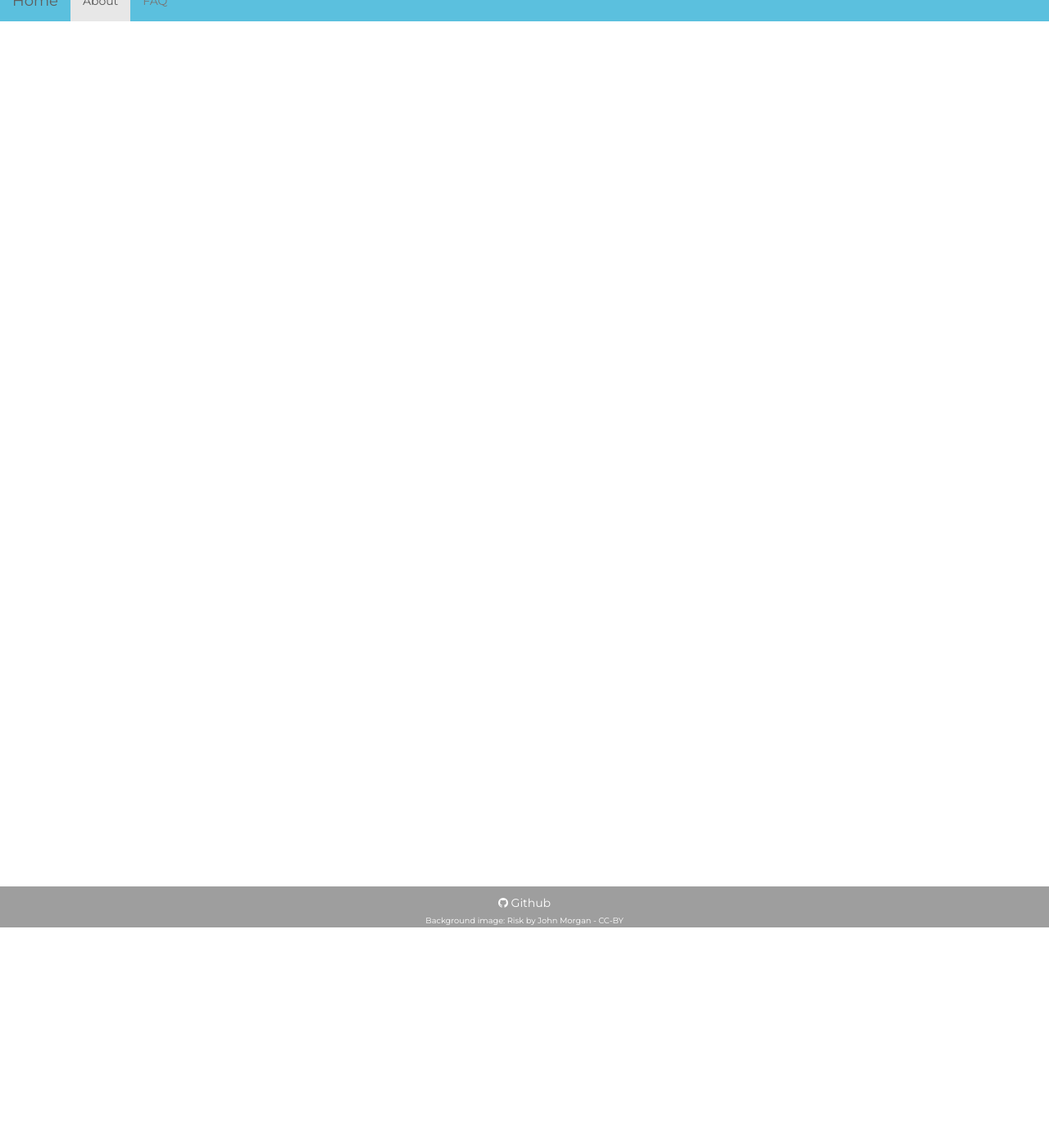
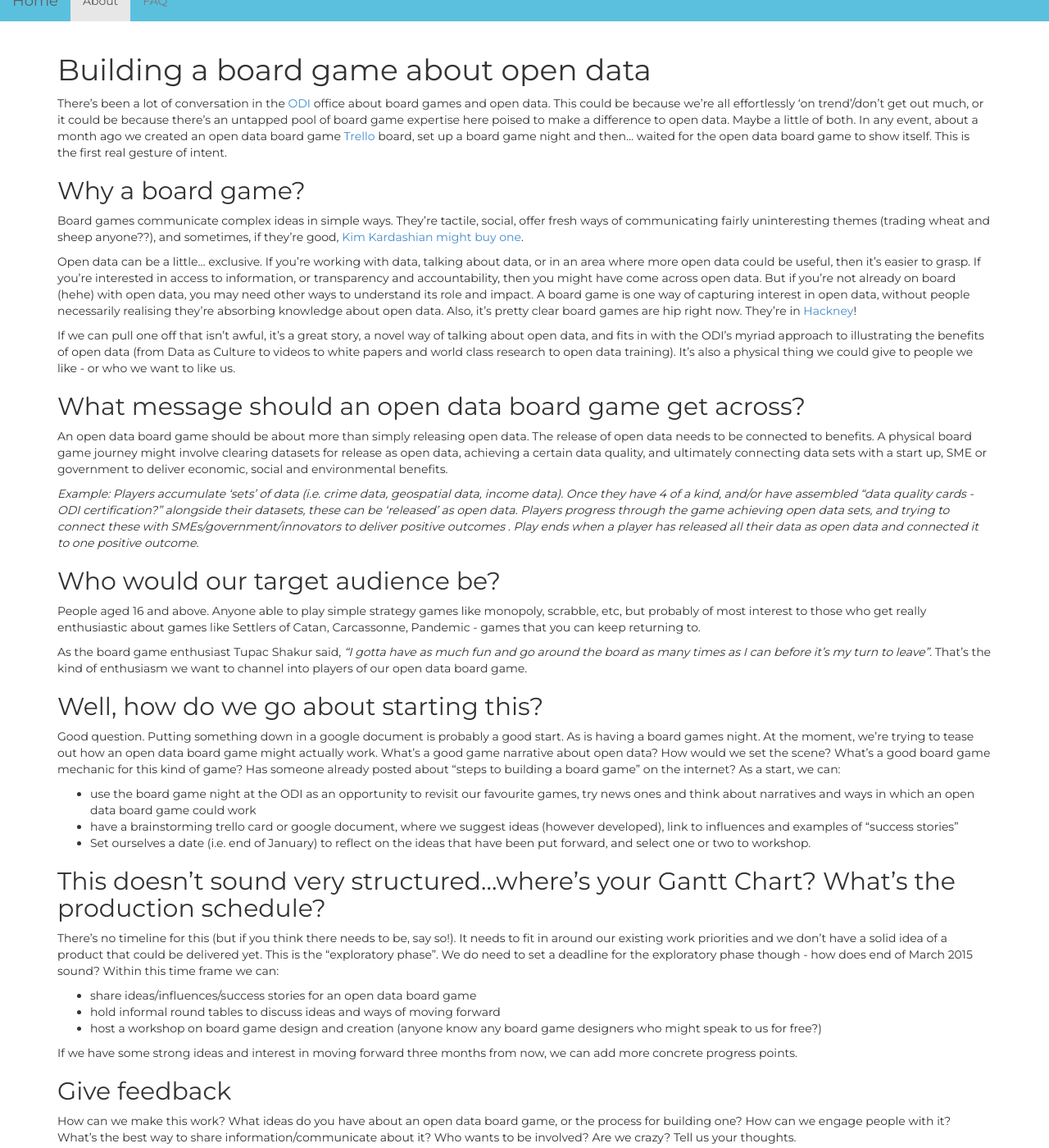
Before and after one commit to opendataboardgame/opendataboardgame.github.io, a Jekyll site: the page built from about.md, in a window 1280 px wide and 1400 px high, scrolled down 269 px. Shown: the whole window at 82% size. Built offline with Jekyll 4.4.1, drawn with Linux system fonts in a browser that asks for light colours; nearby versions of some CDN libraries; some web fonts are replaced; grey boxes are pictures that could not be loaded.

Commit message:
Quick grab of Ellen's piece

```diff
--- a/about.md
+++ b/about.md
@@ -1,3 +1,49 @@
 ---
 title: About
 ---
+
+#Building a board game about open data
+
+There’s been a lot of conversation in the [ODI](http://theodi.org) office about board games and open data. This could be because we’re all effortlessly ‘on trend’/don’t get out much, or it could be because there’s an untapped pool of board game expertise here poised to make a difference to open data. Maybe a little of both. In any event, about a month ago we created an open data board game [Trello](http://trello.com) board, set up a board game night and then... waited for the open data board game to show itself. This is the first real gesture of intent.
+
+##Why a board game?
+
+Board games communicate complex ideas in simple ways. They’re tactile, social, offer fresh ways of communicating fairly uninteresting themes (trading wheat and sheep anyone??), and sometimes, if they’re good, [Kim Kardashian might buy one](http://www.dailymail.co.uk/tvshowbiz/article-2660807/Kim-Kardashian-buys-Kanye-West-20-custom-Monopoly-board-game-birthday.html).
+
+Open data can be a little... exclusive. If you’re working with data, talking about data, or in an area where more open data could be useful, then it’s easier to grasp. If you’re interested in access to information, or transparency and accountability, then you might have come across open data. But if you’re not already on board (hehe) with open data, you may need other ways to understand its role and impact. A board game is one way of capturing interest in open data, without people necessarily realising they’re absorbing knowledge about open data. Also, it’s pretty clear board games are hip right now. They’re in [Hackney](http://www.draughtslondon.com/)!
+
+If we can pull one off that isn’t awful, it’s a great story, a novel way of talking about open data, and fits in with the ODI’s myriad approach to illustrating the benefits of open data (from Data as Culture to videos to white papers and world class research to open data training). It’s also a physical thing we could give to people we like - or who we want to like us.
+
+##What message should an open data board game get across?
+
+An open data board game should be about more than simply releasing open data. The release of open data needs to be connected to benefits. A physical board game journey might involve clearing datasets for release as open data, achieving a certain data quality, and ultimately connecting data sets with a start up, SME or government to deliver economic, social and environmental benefits.
+
+_Example: Players accumulate ‘sets’ of data (i.e. crime data, geospatial data, income data). Once they have 4 of a kind, and/or have assembled “data quality cards - ODI certification?” alongside their datasets, these can be ‘released’ as open data. Players progress through the game achieving open data sets, and trying to connect these with SMEs/government/innovators to deliver positive outcomes . Play ends when a player has released all their data as open data and connected it to one positive outcome._
+
+##Who would our target audience be?
+
+People aged 16 and above. Anyone able to play simple strategy games like monopoly, scrabble, etc, but probably of most interest to those who get really enthusiastic about games like Settlers of Catan, Carcassonne, Pandemic - games that you can keep returning to.
+
+As the board game enthusiast Tupac Shakur said, _“I gotta have as much fun and go around the board as many times as I can before it’s my turn to leave”_. That’s the kind of enthusiasm we want to channel into players of our open data board game.
+
+##Well, how do we go about starting this?
+
+Good question. Putting something down in a google document is probably a good start. As is having a board games night. At the moment, we’re trying to tease out how an open data board game might actually work. What’s a good game narrative about open data? How would we set the scene? What’s a good board game mechanic for this kind of game? Has someone already posted about “steps to building a board game” on the internet? As a start, we can:
+
+* use the board game night at the ODI as an opportunity to revisit our favourite games, try news ones and think about narratives and ways in which an open data board game could work
+* have a brainstorming trello card or google document, where we suggest ideas (however developed), link to influences and examples of “success stories”
+* Set ourselves a date (i.e. end of January) to reflect on the ideas that have been put forward, and select one or two to workshop.
+
+##This doesn’t sound very structured...where’s your Gantt Chart? What’s the production schedule?
+
+There’s no timeline for this (but if you think there needs to be, say so!). It needs to fit in around our existing work priorities and we don’t have a solid idea of a product that could be delivered yet. This is the “exploratory phase”. We do need to set a deadline for the exploratory phase though - how does end of March 2015 sound? Within this time frame we can:
+
+* share ideas/influences/success stories for an open data board game
+* hold informal round tables to discuss ideas and ways of moving forward
+* host a workshop on board game design and creation (anyone know any board game designers who might speak to us for free?)
+
+If we have some strong ideas and interest in moving forward three months from now, we can add more concrete progress points.
+
+##Give feedback
+
+How can we make this work? What ideas do you have about an open data board game, or the process for building one? How can we engage people with it? What’s the best way to share information/communicate about it? Who wants to be involved? Are we crazy? Tell us your thoughts.
```
